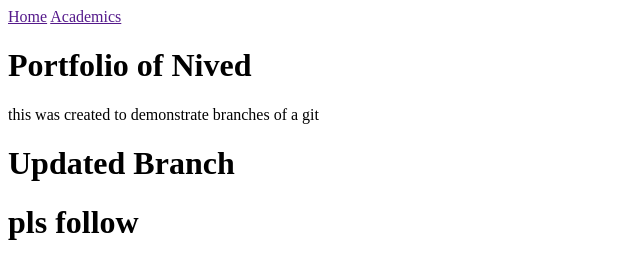
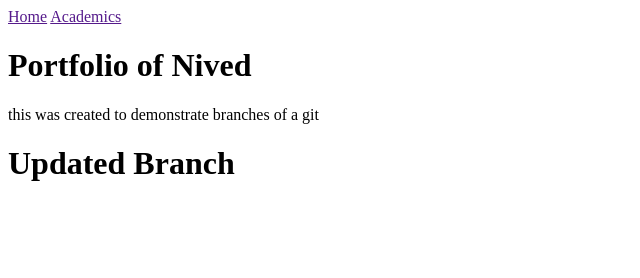
Before and after one commit to SynthesizedNived/PortfolioWebsite, a plain HTML site: page index.html in a window 1280 px wide. Shown: the whole page, without its empty margins (0-640 px from the left). Drawn offline with Linux system fonts and the light colour scheme.

Commit message:
Revert "added heading text"
t diesidhis reverts commit ee238023a11d001fc6717c0ac017227374128cec.

```diff
--- a/index.html
+++ b/index.html
@@ -14,7 +14,6 @@
     <h1>Portfolio of Nived</h1>
     <p>this was created to demonstrate branches of a git</p>
     <h1>Updated Branch</h1>
-    <h1>pls follow</h1>
 
 </body>
 </html>
```
